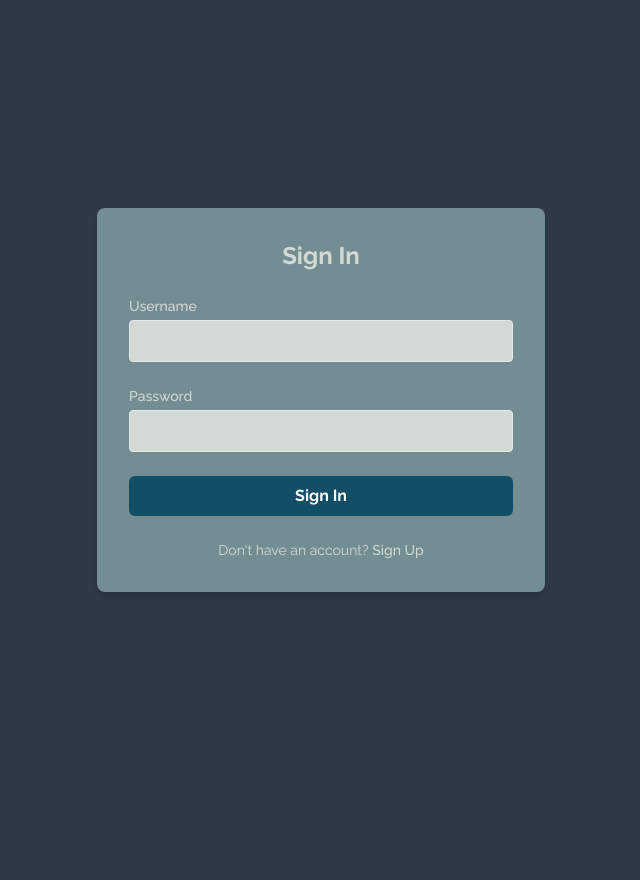
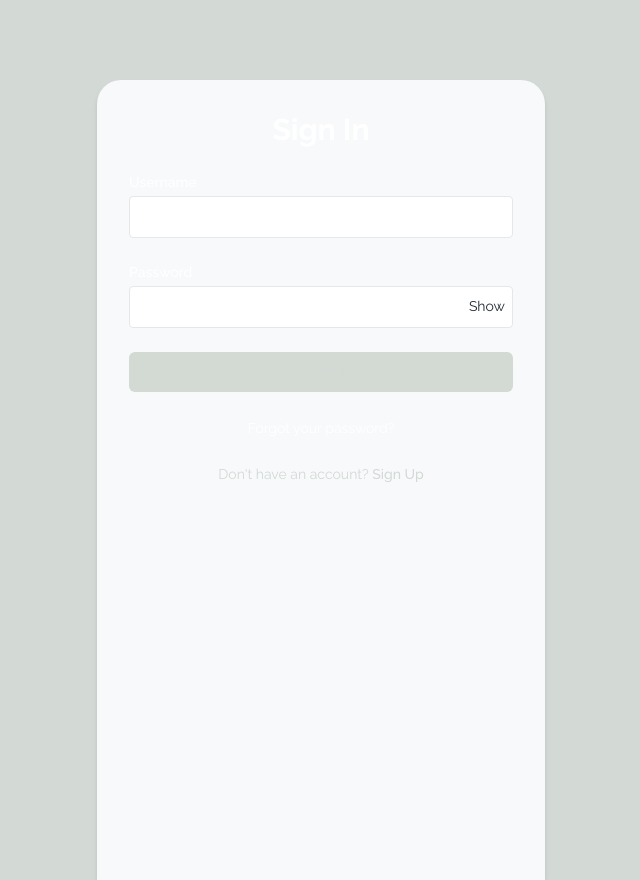
Before and after one commit to jasonpeng7/wishlist, a Next.js app in the folder wishlist_organizer/: page /signin in a window 1280 px wide. Shown: the whole page, without its empty margins (319-959 px from the left). Before the commit the page ends 800 px from the top, so only its background shows below. Built offline with nearby package versions, Linux system fonts and the light colour scheme.

Commit message:
frontedn for sign in

```diff
--- a/wishlist_organizer/src/app/signin/page.tsx
+++ b/wishlist_organizer/src/app/signin/page.tsx
@@ -7,6 +7,7 @@ import Link from "next/link";
 export default function SignInPage() {
   const [username, setUsername] = useState("");
   const [password, setPassword] = useState("");
+  const [showPassword, setShowPassword] = useState(false);
   const [error, setError] = useState("");
   const router = useRouter();
 
@@ -29,44 +30,61 @@ export default function SignInPage() {
   };
 
   return (
-    <div className="flex items-center justify-center min-h-screen bg-slate_gray">
-      <div className="w-full max-w-md p-8 space-y-6 bg-washed_gray rounded-lg shadow-md">
-        <h1 className="text-2xl font-bold text-center text-primary_text">
-          Sign In
-        </h1>
+    <div className="flex items-center justify-center bg-primary_text">
+      <div className="w-full max-w-md p-8 space-y-6 min-h-screen bg-[#f7f9fb] mt-20 glass-element rounded-t-3xl shadow-md">
+        <h1 className="text-3xl font-bold text-center text-white">Sign In</h1>
         <form onSubmit={handleSubmit} className="space-y-6">
           <div>
-            <label className="block text-sm font-medium text-primary_text">
+            <label className="block text-sm font-medium text-white">
               Username
             </label>
             <input
               type="text"
               value={username}
               onChange={(e) => setUsername(e.target.value)}
-              className="w-full p-2 mt-1 border rounded bg-primary_text text-dark_gray"
+              className="w-full p-2 mt-1 border rounded bg-white text-primary_text"
               required
             />
           </div>
           <div>
-            <label className="block text-sm font-medium text-primary_text">
+            <label className="block text-sm font-medium text-white">
               Password
             </label>
-            <input
-              type="password"
-              value={password}
-              onChange={(e) => setPassword(e.target.value)}
-              className="w-full p-2 mt-1 border rounded bg-primary_text text-dark_gray"
-              required
-            />
+            <div className="relative">
+              <input
+                type={showPassword ? "text" : "password"}
+                value={password}
+                onChange={(e) => setPassword(e.target.value)}
+                className="w-full p-2 mt-1 border rounded bg-white text-primary_text relative "
+                required
+              />
+              <button
+                type="button"
+                onClick={() => setShowPassword((v) => !v)}
+                className="absolute inset-y-0 right-2 top-1/2 -translate-y-1/2 text-sm text-dark_gray hover:text-black"
+                aria-label={showPassword ? "Hide password" : "Show password"}
+                title={showPassword ? "Hide password" : "Show password"}
+              >
+                {showPassword ? "Hide" : "Show"}
+              </button>
+            </div>
           </div>
           {error && <p className="text-sm text-red-500">{error}</p>}
           <button
             type="submit"
-            className="w-full px-4 py-2 font-bold text-white bg-midnight_blue rounded-md hover:bg-dark_gray"
+            className="w-full px-4 py-2 font-bold text-primary_text bg-bone rounded-md "
           >
             Sign In
           </button>
         </form>
+        <div className="text-center">
+          <Link
+            href="/forgot-password"
+            className="text-sm text-white hover:underline"
+          >
+            Forgot your password?
+          </Link>
+        </div>
         <p className="text-sm text-center text-primary_text">
           Don&apos;t have an account?{" "}
           <Link
```
